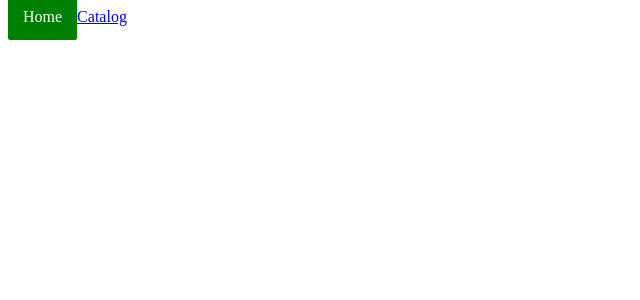
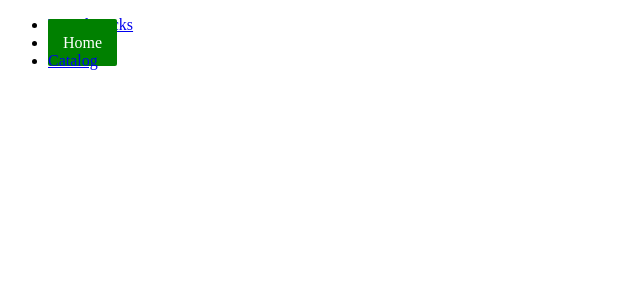
Before and after one commit to AngelinaDovgan/traveltrucks, a React (Vite) app: page / in a window 1280 px wide. Shown: the top 300 px of the page, without its empty margins (0-640 px from the left). Built offline with nearby package versions, Linux system fonts and the light colour scheme.

Commit message:
Update Navigation.jsx

```diff
--- a/src/components/Navigation/Navigation.jsx
+++ b/src/components/Navigation/Navigation.jsx
@@ -1,6 +1,7 @@
 import { NavLink } from "react-router-dom";
 import css from './Navigation.module.css';
 import clsx from "clsx";
+import logo from '../../assets/Logo.png';
 
 const activeLink = ({ isActive }) => {
     return clsx(css.link, isActive && css.active);
@@ -9,8 +10,12 @@ const activeLink = ({ isActive }) => {
 export default function Navigation() {
     return (
         <nav>
-            <NavLink to="/" className={activeLink}>Home</NavLink>
-            <NavLink to="/catalog" className={activeLink}>Catalog</NavLink>
+            <ul className={css.list}>
+            <li><NavLink to="/" className={css.trucks}>Travel<span className={css.span}>Trucks</span></NavLink></li>
+            <li><NavLink to="/" className={activeLink}>Home</NavLink></li>
+            <li><NavLink to="/catalog" className={activeLink}>Catalog</NavLink> </li>
+            </ul>
+
         </nav>
     )
 }
```
